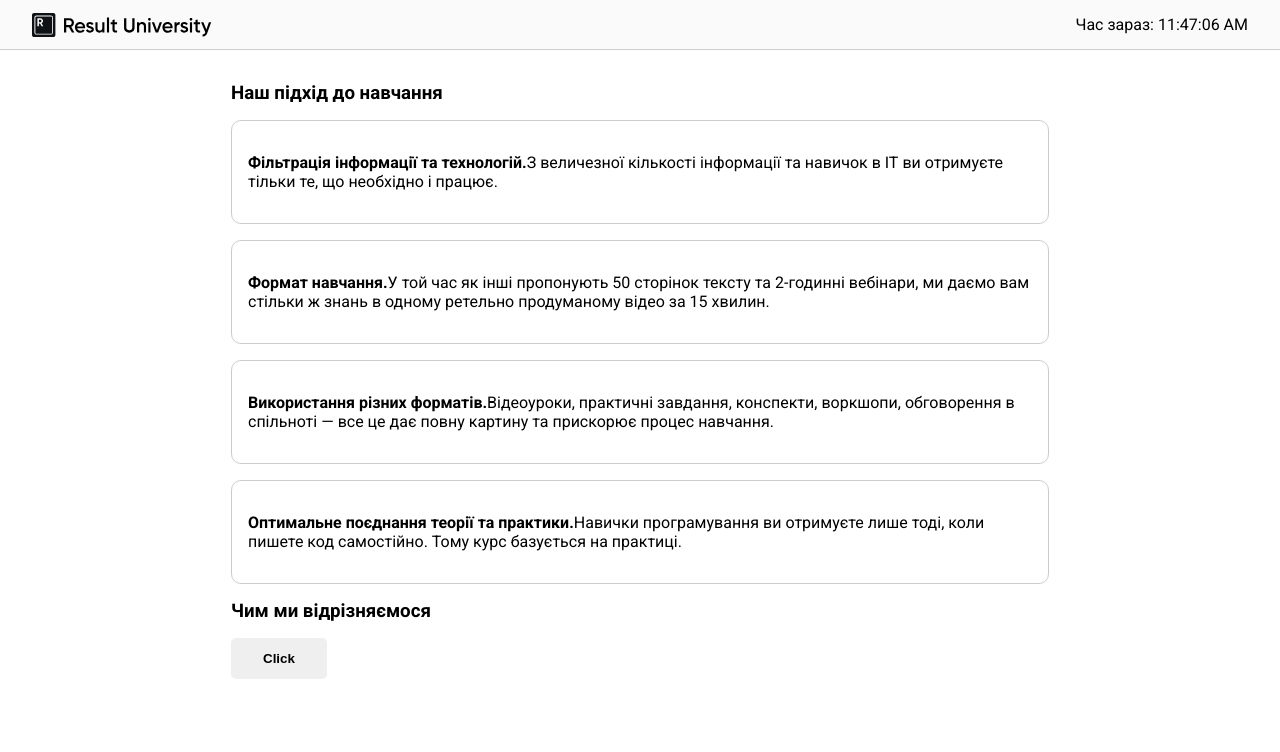
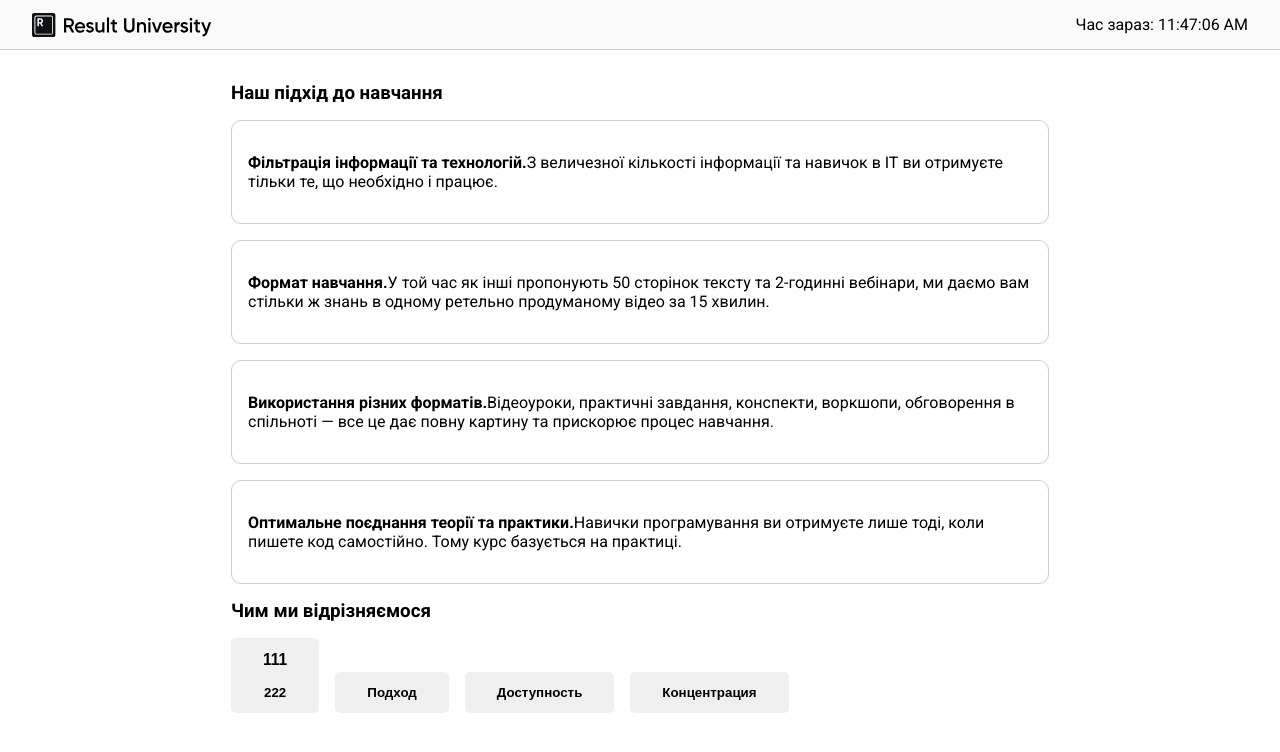
Before and after one commit to spezdmtest/react_basic_course, a React (Vite) app: page / in a window 1280 px wide. Shown: the top 752 px of the page. Built offline with nearby package versions, Linux system fonts and the light colour scheme.

Commit message:
add handle button

```diff
--- a/src/App.jsx
+++ b/src/App.jsx
@@ -22,7 +22,17 @@ export default function App() {
         <section>
           <h3>Чим ми відрізняємося</h3>
 
-          <Button />
+          {/* <Button text="button 1" />
+          <Button text="button 2" /> */}
+          <Button>
+            <span>
+              <h3>111</h3>
+              <h4>222</h4>
+            </span>
+          </Button>
+          <Button>Подход</Button>
+          <Button>Доступность</Button>
+          <Button>Концентрация</Button>
         </section>
       </main>
     </div>
--- a/src/components/button/Button.jsx
+++ b/src/components/button/Button.jsx
@@ -1,5 +1,11 @@
 import "./Button.css";
 
-export default function Button() {
-  return <button className="button">Click</button>;
+// export default function Button({text}) {
+//   return <button className="button">{text}</button>;
+// }
+export default function Button({children}) {
+  function handleClick(){
+    console.log("button clicked");
+  }
+  return <button className="button" onClick={handleClick}>{children}</button>;
 }
```
